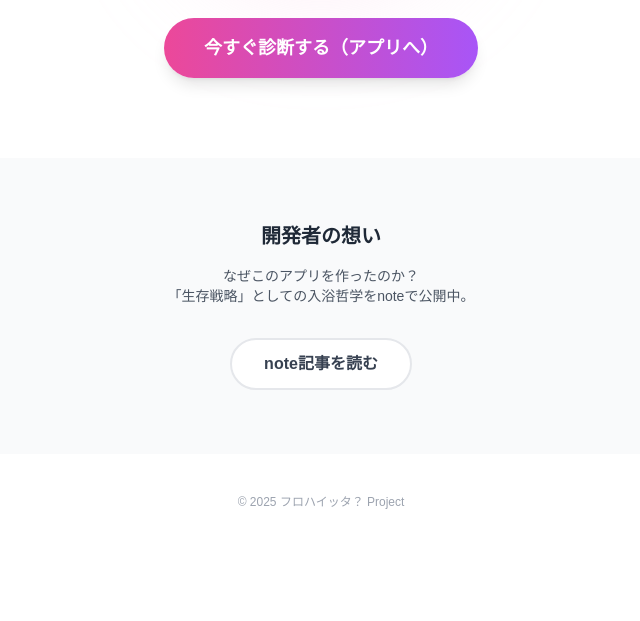
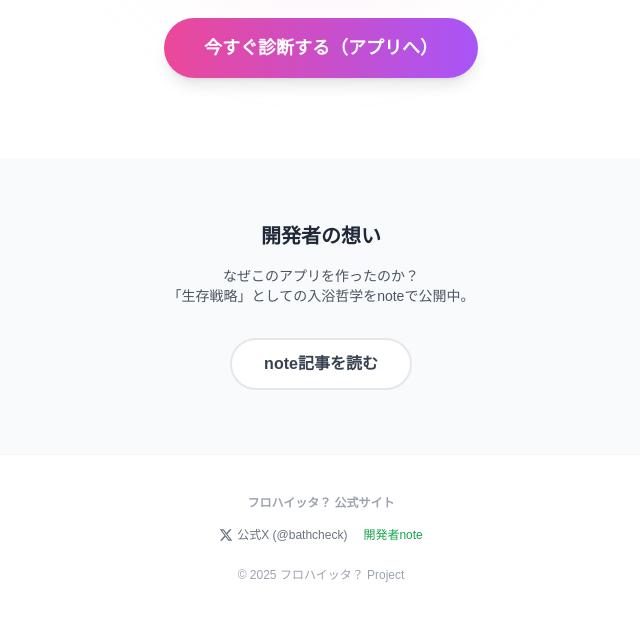
Before and after one commit to ioriiroikw-eng/bath-check-official, a plain HTML site: page index.html in a window 1280 px wide. Shown: the part 606-1227 px from the top of the page, without its empty margins (319-959 px from the left). Before the commit the page ends 1156 px from the top, so only its background shows below. Drawn offline with nearby package versions, Linux system fonts and the light colour scheme; a web font is replaced by a local one.

Commit message:
Add files via upload

```diff
--- a/index.html
+++ b/index.html
@@ -3,10 +3,24 @@
 <head>
     <meta charset="UTF-8">
     <meta name="viewport" content="width=device-width, initial-scale=1.0">
+
+    <meta name="google-site-verification" content="yEVgbMoZqDxkxql3bO3llulxWiebh1FDnB4xKPgmrPQ" />
+
     <title>フロハイッタ？公式｜「お風呂キャンセル界隈」のための入浴最適化ツール</title>
     <meta name="description" content="毎日お風呂に入る必要はありません。気温や活動量から清潔度(HP)を算出し、あなたにとって「適切な入浴タイミング」を可視化する無料Webアプリです。">
+    <meta name="keywords" content="お風呂,めんどくさい,お風呂キャンセル界隈,ライフハック,アプリ,健康,フロハイッタ,入浴管理">
+
+    <meta property="og:title" content="フロハイッタ？｜まだ、毎日お風呂に入ってるの？">
+    <meta property="og:description" content="入浴を「義務」から「戦略」へ。あなたの最適な入浴タイミングを可視化します。">
+    <meta property="og:type" content="website">
+    <meta property="og:url" content="https://ioriiroikw-eng.github.io/bath-check-official/">
+    <meta property="og:image" content="https://ioriiroikw-eng.github.io/bath-check/icon.png">
+    <meta name="twitter:card" content="summary_large_image">
+
     <script src="https://cdn.tailwindcss.com"></script>
+
     <link href="https://fonts.googleapis.com/css2?family=Mochiy+Pop+One&family=Zen+Maru+Gothic:wght@500;700;900&display=swap" rel="stylesheet">
+
     <style>
         body { font-family: 'Zen Maru Gothic', sans-serif; background-color: #fff; color: #333; overflow-x: hidden; }
         .font-pop { font-family: 'Mochiy Pop One', sans-serif; }
@@ -35,7 +49,7 @@
 
         <div class="relative w-64 h-64 mx-auto mb-10 fade-in-up" style="animation-delay: 0.4s;">
             <div class="absolute inset-0 bg-pink-200 rounded-full blur-3xl opacity-30 animate-pulse"></div>
-            <img src="./Senden.gif" alt="ゾンビ化" class="relative z-10 w-full h-full object-contain drop-shadow-xl">
+            <img src="./Senden.gif" alt="清潔度が下がってゾンビ化する様子" class="relative z-10 w-full h-full object-contain drop-shadow-xl">
         </div>
 
         <a href="https://ioriiroikw-eng.github.io/bath-check/" class="inline-flex items-center gap-2 bg-gradient-to-r from-pink-500 to-purple-500 text-white font-black py-4 px-10 rounded-full shadow-lg text-lg hover:scale-105 transition-all fade-in-up" style="animation-delay: 0.6s;">
@@ -56,7 +70,17 @@
         </div>
     </section>
 
-    <footer class="py-10 text-center text-gray-400 text-xs">
+    <footer class="py-10 text-center text-gray-400 text-xs border-t border-gray-100">
+        <p class="mb-4 font-bold">フロハイッタ？ 公式サイト</p>
+        <div class="flex flex-wrap justify-center gap-4 mb-6">
+            <a href="https://x.com/bathcheck" target="_blank" class="flex items-center gap-1 text-gray-500 hover:text-black transition">
+                <svg xmlns="http://www.w3.org/2000/svg" width="14" height="14" viewBox="0 0 24 24" fill="currentColor"><path d="M18.244 2.25h3.308l-7.227 8.26 8.502 11.24H16.17l-5.214-6.817L4.99 21.75H1.68l7.73-8.835L1.254 2.25H8.08l4.713 6.231zm-1.161 17.52h1.833L7.084 4.126H5.117z"/></svg>
+                <span>公式X (@bathcheck)</span>
+            </a>
+            <a href="https://note.com/english_sisan/portal" target="_blank" class="text-green-600 hover:opacity-70">
+                開発者note
+            </a>
+        </div>
         <p>&copy; 2025 フロハイッタ？ Project</p>
     </footer>
 </body>
```
